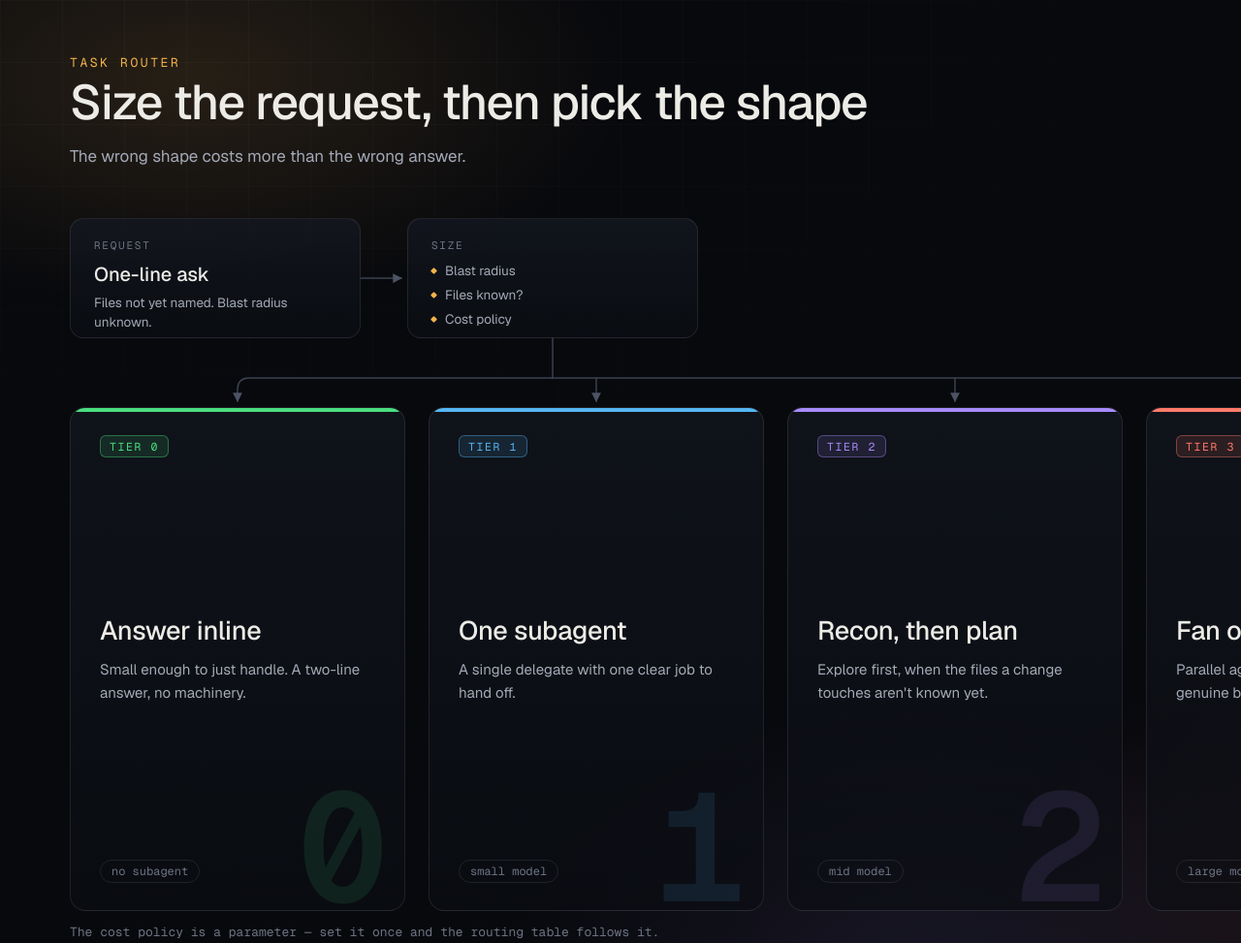
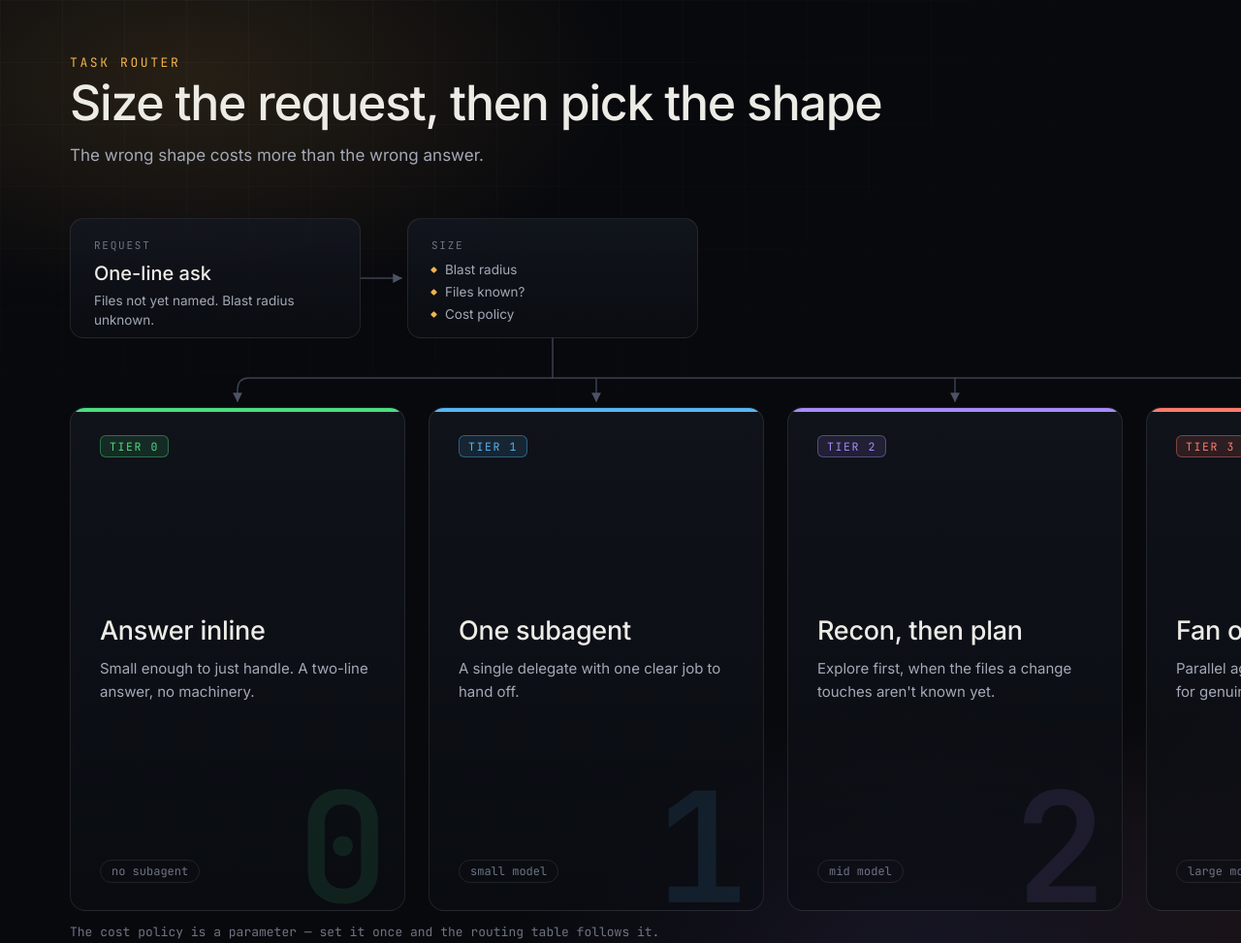
Before and after one commit to ai-automation-tools/agent-skills, a plain HTML site: page site/assets/diagrams/task-router.html in a window 1280 px wide. Shown: the top 973 px of the page at 97% size. Drawn offline with nearby package versions, Linux system fonts and the light colour scheme.

Commit message:
feat(AS-26): self-host Inter and JetBrains Mono; no Google Fonts requests
Latin WOFF2 subsets (Inter v20, JetBrains Mono v24, ~80 KB) with their OFL licences
in site/assets/fonts/ and web-house-style/assets/fonts/. The showcase, the task-router
diagram and both starters declare them with @font-face; web-house-style's rule 7 and
design-system table now say to self-host.

Co-Authored-By: Claude Opus 5.5 <noreply@anthropic.com>
Claude-Session: https://claude.ai/code/session_01Jo6X87H5xoT6rTWs4jmF5Z

```diff
--- a/site/assets/diagrams/task-router.html
+++ b/site/assets/diagrams/task-router.html
@@ -3,10 +3,10 @@
 <head>
 <meta charset="utf-8">
 <title>task-router — diagram source</title>
-<link rel="preconnect" href="https://fonts.googleapis.com">
-<link rel="preconnect" href="https://fonts.gstatic.com" crossorigin>
-<link href="https://fonts.googleapis.com/css2?family=Geist:wght@300..700&family=Geist+Mono:wght@400..600&display=swap" rel="stylesheet">
 <style>
+  /* The site's self-hosted fonts (OFL, ../fonts/): no third-party request. */
+  @font-face { font-family: "Inter"; font-weight: 100 900; font-display: swap; src: url("../fonts/inter-latin.woff2") format("woff2"); unicode-range: U+0000-00FF, U+0131, U+0152-0153, U+02BB-02BC, U+02C6, U+02DA, U+02DC, U+0304, U+0308, U+0329, U+2000-206F, U+20AC, U+2122, U+2191, U+2193, U+2212, U+2215, U+FEFF, U+FFFD; }
+  @font-face { font-family: "JetBrains Mono"; font-weight: 400 800; font-display: swap; src: url("../fonts/jetbrains-mono-latin.woff2") format("woff2"); unicode-range: U+0000-00FF, U+0131, U+0152-0153, U+02BB-02BC, U+02C6, U+02DA, U+02DC, U+0304, U+0308, U+0329, U+2000-206F, U+20AC, U+2122, U+2191, U+2193, U+2212, U+2215, U+FEFF, U+FFFD; }
   :root{
     --ink:#08090d;
     --line:rgba(255,255,255,.09);
@@ -14,8 +14,8 @@
     --dim:#a3a9b6;
     --faint:#6d7484;
     --amber:#f2b34b;
-    --sans:"Geist",system-ui,-apple-system,"Segoe UI",sans-serif;
-    --mono:"Geist Mono",ui-monospace,Consolas,monospace;
+    --sans:"Inter",system-ui,-apple-system,"Segoe UI",sans-serif;
+    --mono:"JetBrains Mono",ui-monospace,Consolas,monospace;
   }
   *{margin:0;padding:0;box-sizing:border-box}
   html,body{width:1600px;height:1000px;overflow:hidden}
--- a/site/styles.css
+++ b/site/styles.css
@@ -7,6 +7,13 @@
    Rules below the two token blocks use token names only; the one
    literal is the GitHub button, which is black in both themes.
    ============================================================ */
+
+/* ---------- Fonts ---------- */
+/* Self-hosted Latin subsets (OFL, licences beside the files): no request leaves the site. */
+@font-face { font-family: "Inter"; font-style: normal; font-weight: 100 900; font-display: swap;
+  src: url("assets/fonts/inter-latin.woff2") format("woff2"); unicode-range: U+0000-00FF, U+0131, U+0152-0153, U+02BB-02BC, U+02C6, U+02DA, U+02DC, U+0304, U+0308, U+0329, U+2000-206F, U+20AC, U+2122, U+2191, U+2193, U+2212, U+2215, U+FEFF, U+FFFD; }
+@font-face { font-family: "JetBrains Mono"; font-style: normal; font-weight: 400 800; font-display: swap;
+  src: url("assets/fonts/jetbrains-mono-latin.woff2") format("woff2"); unicode-range: U+0000-00FF, U+0131, U+0152-0153, U+02BB-02BC, U+02C6, U+02DA, U+02DC, U+0304, U+0308, U+0329, U+2000-206F, U+20AC, U+2122, U+2191, U+2193, U+2212, U+2215, U+FEFF, U+FFFD; }
 
 /* ---------- Tokens ---------- */
 :root {
```
Also changed, not shown: site/index.html (+1 -3 lines), skills/core/web/web-house-style/assets/app-shell.html (+6 -3 lines), skills/core/web/web-house-style/assets/page.html (+6 -3 lines), site/assets/fonts/OFL-Inter.txt (added), site/assets/fonts/OFL-JetBrainsMono.txt (added), site/assets/fonts/inter-latin.woff2 (added), site/assets/fonts/jetbrains-mono-latin.woff2 (added), skills/core/web/web-house-style/assets/fonts/OFL-Inter.txt (added), skills/core/web/web-house-style/assets/fonts/OFL-JetBrainsMono.txt (added), skills/core/web/web-house-style/assets/fonts/inter-latin.woff2 (added), skills/core/web/web-house-style/assets/fonts/jetbrains-mono-latin.woff2 (added), 5 other files.
